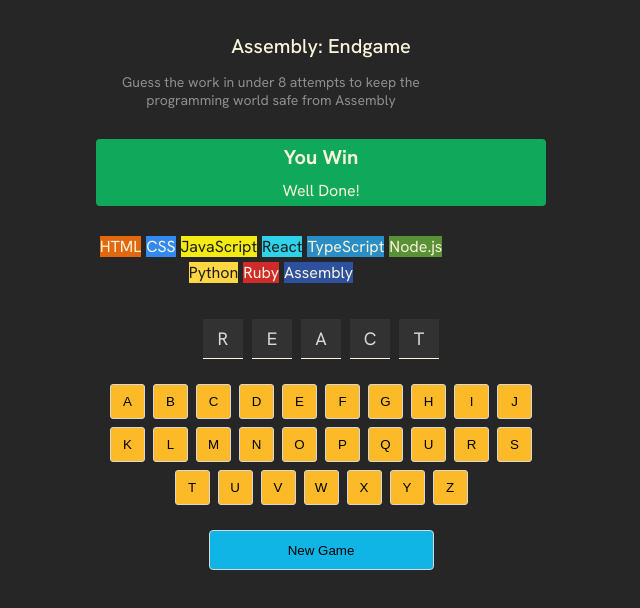
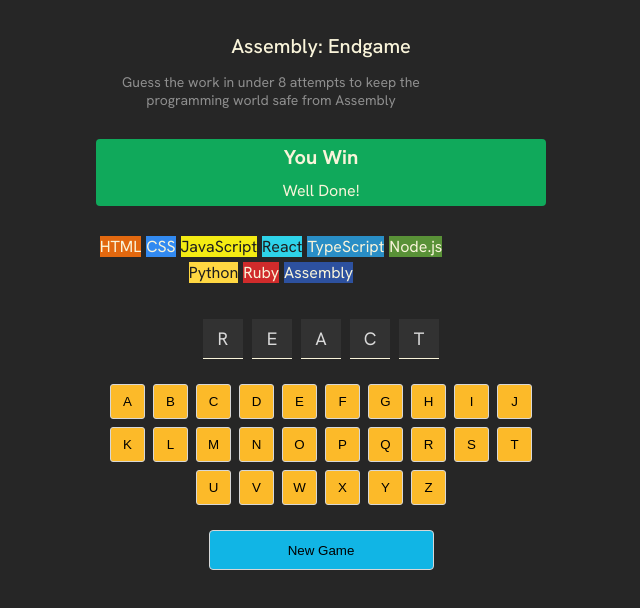
Before and after one commit to AyushShukla09/assembly-endgame, a React (Vite) app: page / in a window 1280 px wide. Shown: the top 608 px of the page, without its empty margins (319-959 px from the left). Built offline with nearby package versions, Linux system fonts and the light colour scheme.

Commit message:
Added Guessed letters

```diff
--- a/src/App.jsx
+++ b/src/App.jsx
@@ -2,8 +2,14 @@
 import { languages } from "./languages";
 
 export default function Hangman() {
-
-    const [currentWord, setCurrentWord] = React.useState("React")
+  const [currentWord, setCurrentWord] = React.useState("REACT");
+  const [guessedLetter, setGuessedLetter] = React.useState([]);
+  console.log(guessedLetter);
+  function handleGuessedLetter(newLetter) {
+    setGuessedLetter((prev) => {
+      return !prev.includes(newLetter) ? [...prev, newLetter] : [...prev];
+    });
+  }
 
   const languageElements = languages.map((ele) => {
     const style = {
@@ -11,25 +17,22 @@
       color: ele.color,
     };
     return (
-      <span
-        className="chips"
-        style={style}
-        key={ele.name}>
+      <span className="chips" style={style} key={ele.name}>
         {ele.name}
       </span>
     );
   });
-  const letters = currentWord.split('').map((ele,index)=>{
+  const letters = currentWord.split("").map((ele, index) => {
+    return <span key={index}>{ele.toUpperCase()}</span>;
+  });
+  const alphabets = "abcdefghijklmnopqrstuvwxyz";
+  const keyboard = alphabets.split("").map((val) => {
     return (
-        <span key={index}>{ele.toUpperCase()}</span>
-    )
-  })
-  const alphabets = 'abcdefghijklmnopqurstuvwxyz'
-  const keyboard = alphabets.split('').map((val,index)=>{
-    return (
-      <button key={index}>{val.toUpperCase()}</button>
-    )
-  })
+      <button key={val} onClick={() => handleGuessedLetter(val)}>
+        {val.toUpperCase()}
+      </button>
+    );
+  });
   return (
     <main>
       <header>
@@ -44,12 +47,8 @@
         <p>Well Done!</p>
       </section>
       <section className="language-chips">{languageElements}</section>
-      <section className="word">
-        {letters}
-      </section>
-      <section className="keyboard">
-        {keyboard}
-      </section>
+      <section className="word">{letters}</section>
+      <section className="keyboard">{keyboard}</section>
       <button className="new-game">New Game</button>
     </main>
   );
```
